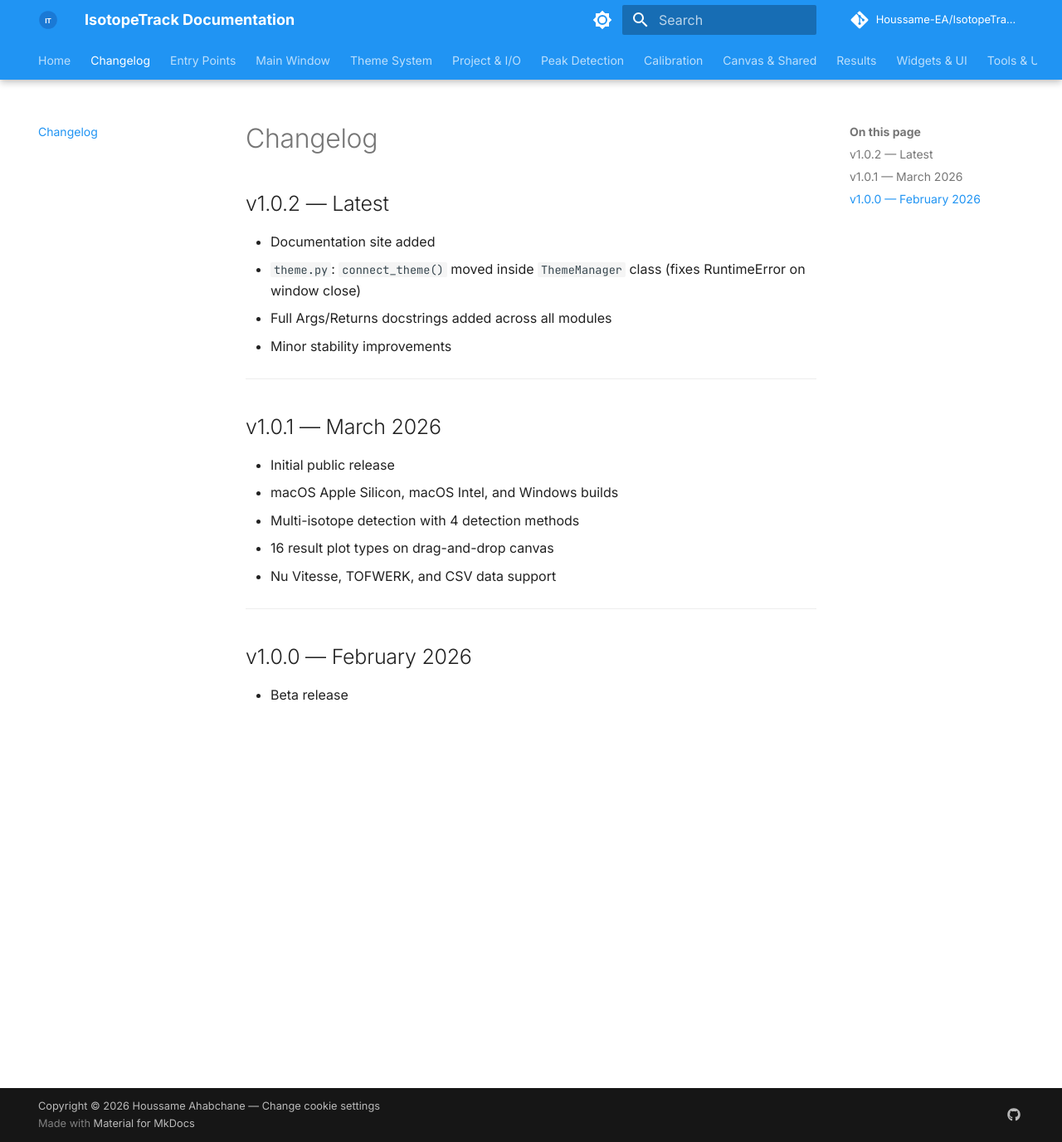
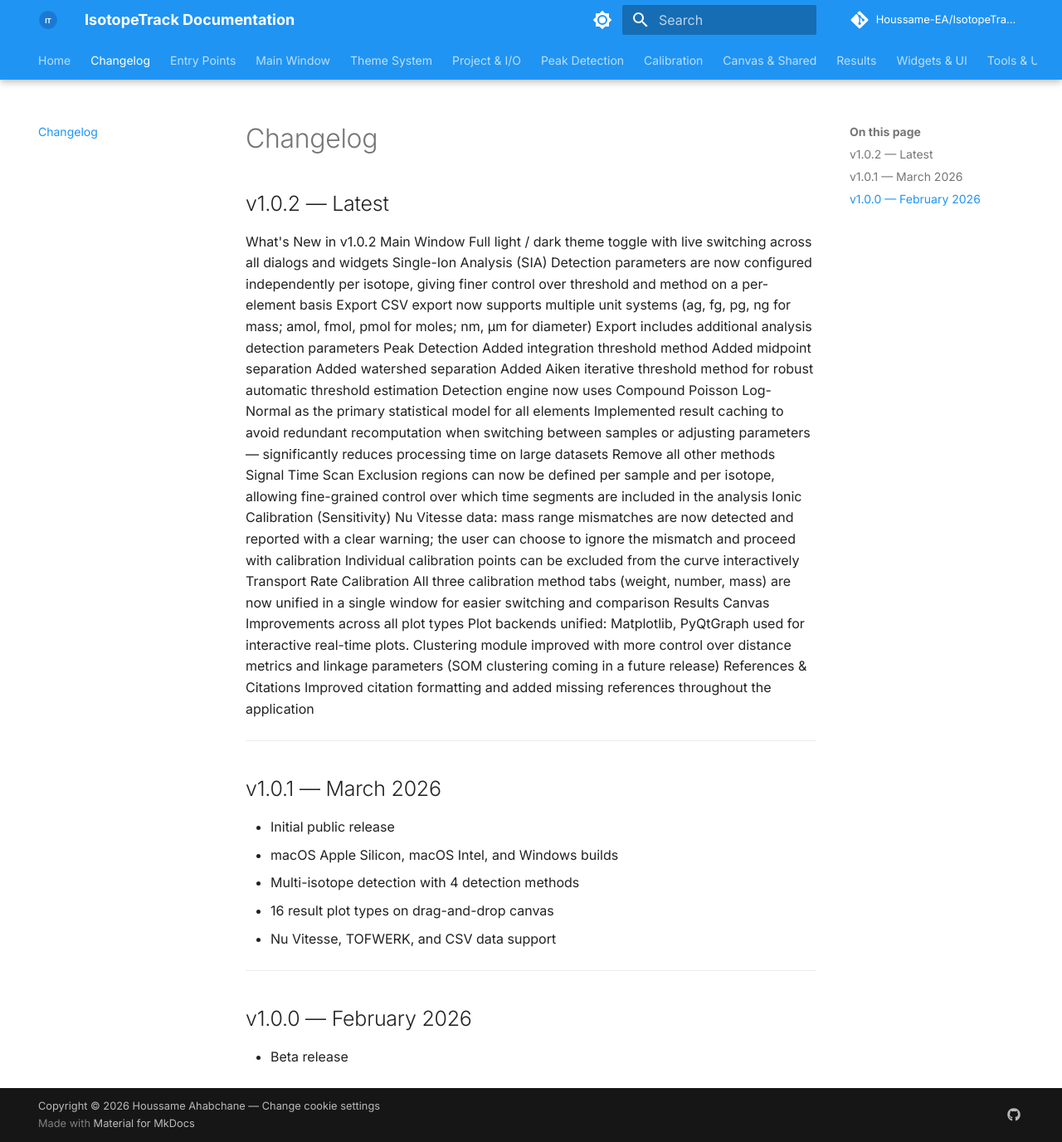
Before and after one commit to Houssame-EA/IsotopeTrack, an MkDocs documentation site: the page built from docs/changelog.md, in a window 1280 px wide and 1376 px high. Shown: the whole window at 83% size. Built offline with MkDocs 1.6.1 and Material for MkDocs 9.7.7, drawn with Linux system fonts in a browser that asks for light colours; comment, search, counter and statistics services are not loaded; the version menu is left out.

Commit message:
Update changelog.md

```diff
--- a/docs/changelog.md
+++ b/docs/changelog.md
@@ -2,10 +2,35 @@
 
 ## v1.0.2 — Latest
 
-- Documentation site added
-- `theme.py`: `connect_theme()` moved inside `ThemeManager` class (fixes RuntimeError on window close)
-- Full Args/Returns docstrings added across all modules
-- Minor stability improvements
+What's New in v1.0.2
+Main Window
+Full light / dark theme toggle with live switching across all dialogs and widgets
+Single-Ion Analysis (SIA)
+Detection parameters are now configured independently per isotope, giving finer control over threshold and method on a per-element basis
+Export
+CSV export now supports multiple unit systems (ag, fg, pg, ng for mass; amol, fmol, pmol for moles; nm, µm for diameter)
+Export includes additional analysis detection parameters
+Peak Detection
+Added integration threshold method
+Added midpoint separation
+Added watershed separation
+Added Aiken iterative threshold method for robust automatic threshold estimation
+Detection engine now uses Compound Poisson Log-Normal as the primary statistical model for all elements
+Implemented result caching to avoid redundant recomputation when switching between samples or adjusting parameters — significantly reduces processing time on large datasets
+Remove all other methods
+Signal Time Scan
+Exclusion regions can now be defined per sample and per isotope, allowing fine-grained control over which time segments are included in the analysis
+Ionic Calibration (Sensitivity)
+Nu Vitesse data: mass range mismatches are now detected and reported with a clear warning; the user can choose to ignore the mismatch and proceed with calibration
+Individual calibration points can be excluded from the curve interactively
+Transport Rate Calibration
+All three calibration method tabs (weight, number, mass) are now unified in a single window for easier switching and comparison
+Results Canvas
+Improvements across all plot types
+Plot backends unified: Matplotlib, PyQtGraph used for interactive real-time plots.
+Clustering module improved with more control over distance metrics and linkage parameters (SOM clustering coming in a future release)
+References & Citations
+Improved citation formatting and added missing references throughout the application
 
 ---
 
```
